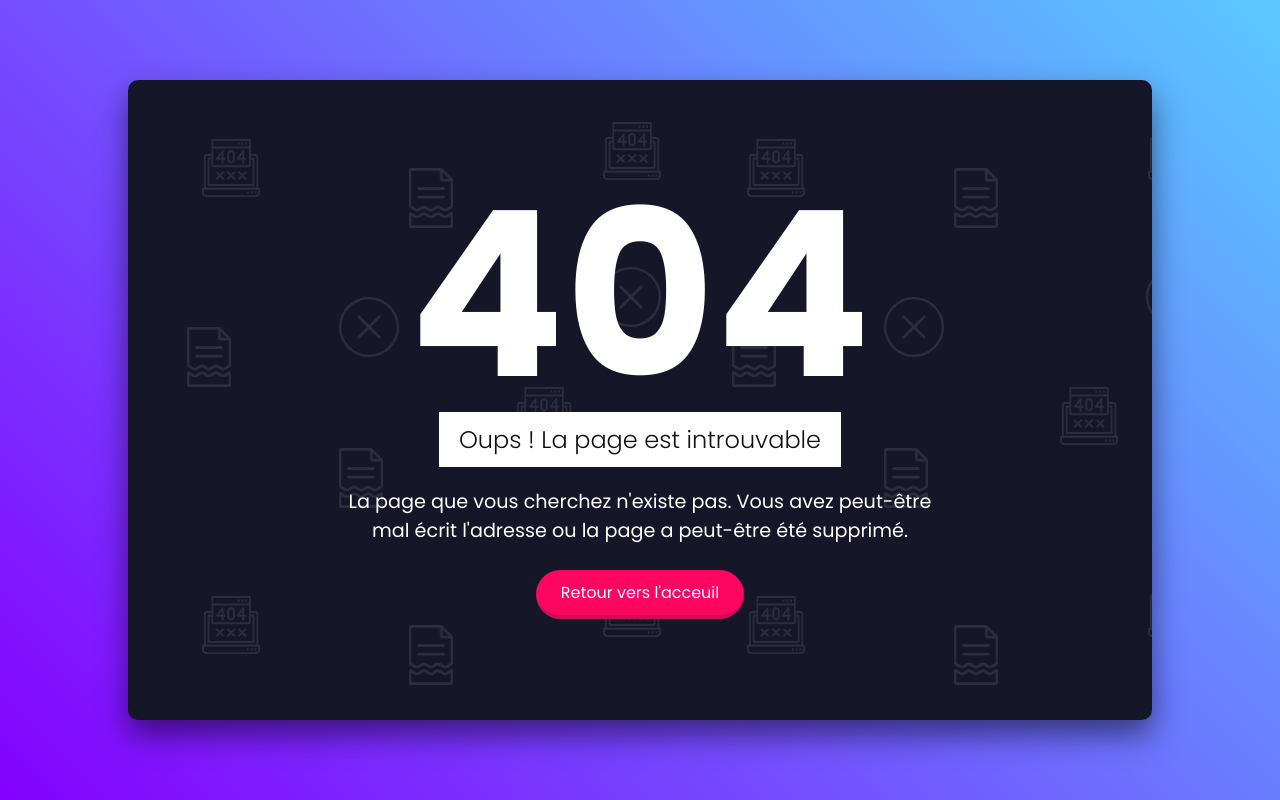
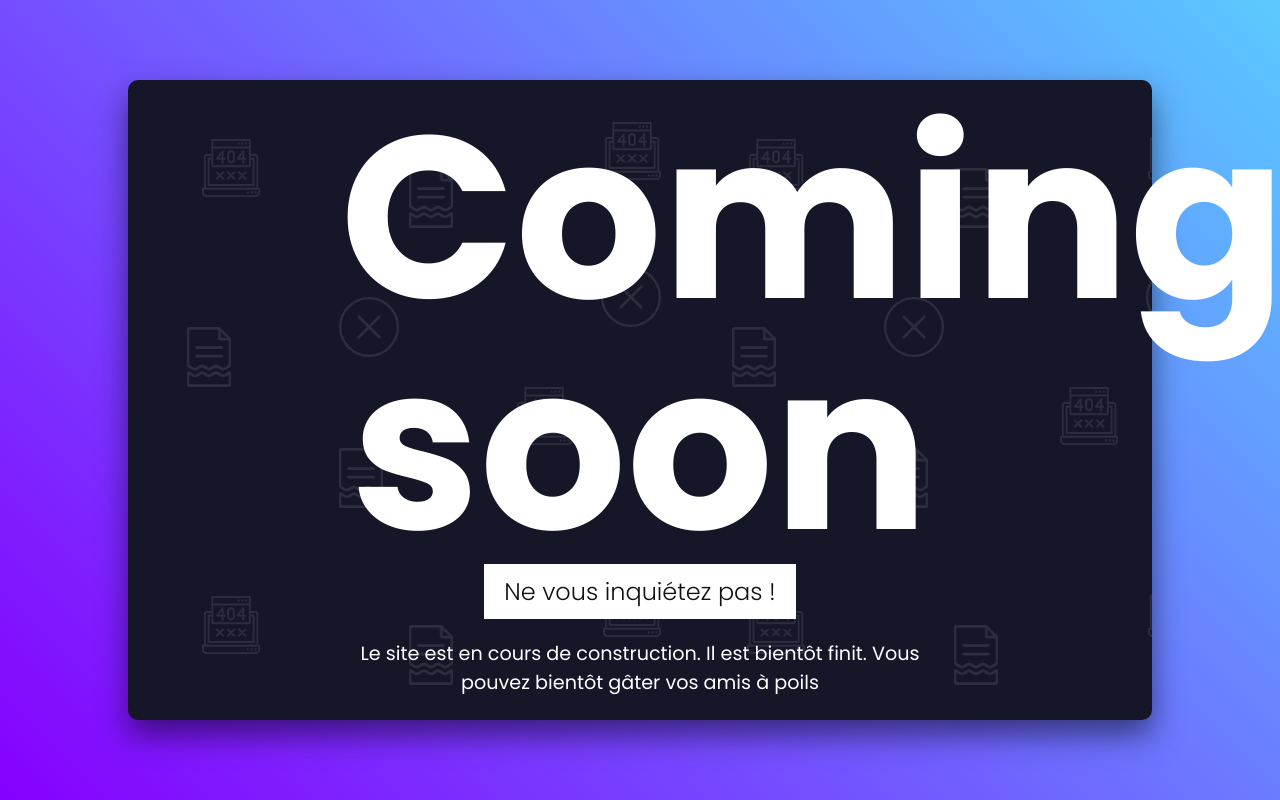
Before and after one commit to elias-cardon/404, a PHP site: page /404.php in a window 1280 px wide. Run offline with PHP 8.4, Linux system fonts and the light colour scheme.

Commit message:
On fait un coming soon

```diff
--- a/404.php
+++ b/404.php
@@ -5,18 +5,16 @@
     <meta name="viewport"
           content="width=device-width, user-scalable=no, initial-scale=1.0, maximum-scale=1.0, minimum-scale=1.0">
     <meta http-equiv="X-UA-Compatible" content="ie=edge">
-    <title>404</title>
+    <title>Coming soon</title>
 	<link rel="shortcut icon" type="image/x-icon" href="LOGO-ENCART.png" />
 	<link rel="stylesheet" href="404.css">
 </head>
 <body>
 <div id="container">
     <div class="content">
-        <h2>404</h2>
-        <h4>Oups ! La page est introuvable</h4>
-        <p>La page que vous cherchez n'existe pas. Vous avez peut-être mal écrit l'adresse ou la page a peut-être été
-        supprimé.</p>
-        <a href="index.php">Retour vers l'acceuil</a>
+        <h2>Coming soon</h2>
+        <h4>Ne vous inquiétez pas !</h4>
+        <p>Le site est en cours de construction. Il est bientôt finit. Vous pouvez bientôt gâter vos amis à poils</p>
     </div>
 </div>
 <script src="404.js"></script>
```
